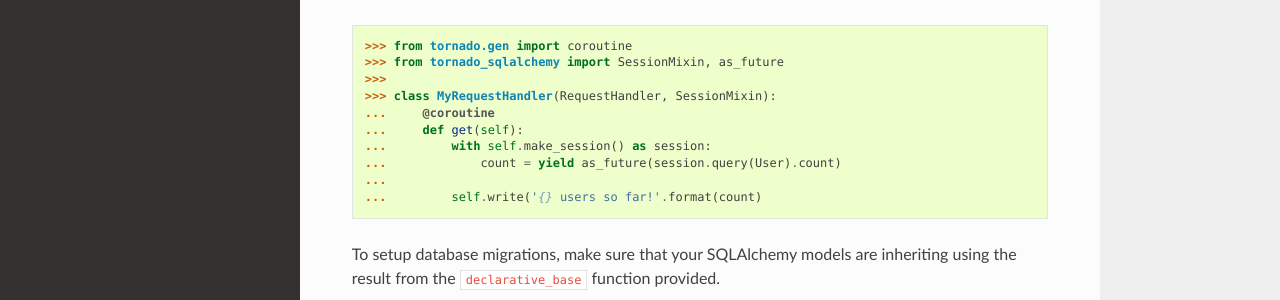
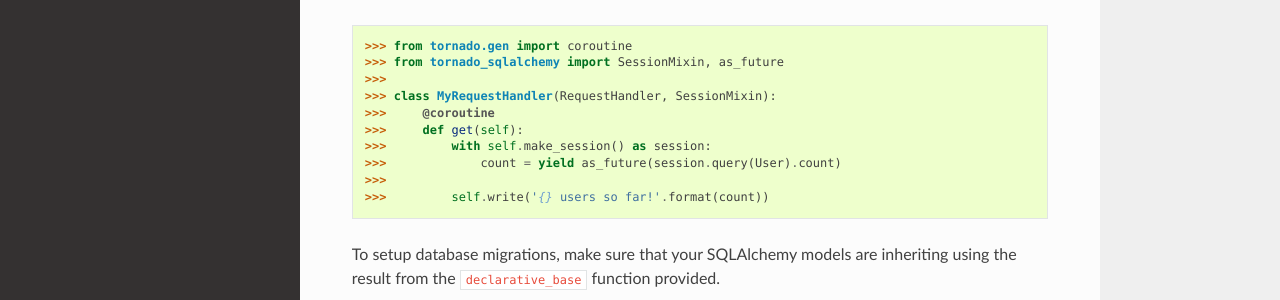
Before and after one commit to siddhantgoel/tornado-sqlalchemy, a Sphinx documentation site: the page built from docs/index.rst, in a window 1280 px wide and 900 px high, scrolled down 1709 px. Shown: the part 197-497 px from the top of the window. Built offline with Sphinx 7.4.7 and the Read the Docs theme 2.0.0, drawn with Linux system fonts in a browser that asks for light colours.

Commit message:
fix SyntaxError

```diff
--- a/docs/index.rst
+++ b/docs/index.rst
@@ -105,12 +105,12 @@
     >>> from tornado_sqlalchemy import SessionMixin, as_future
     >>>
     >>> class MyRequestHandler(RequestHandler, SessionMixin):
-    ...     @coroutine
-    ...     def get(self):
-    ...         with self.make_session() as session:
-    ...             count = yield as_future(session.query(User).count)
-    ...
-    ...         self.write('{} users so far!'.format(count)
+    >>>     @coroutine
+    >>>     def get(self):
+    >>>         with self.make_session() as session:
+    >>>             count = yield as_future(session.query(User).count)
+    >>>
+    >>>         self.write('{} users so far!'.format(count))
 
 To setup database migrations, make sure that your SQLAlchemy models are
 inheriting using the result from the :code:`declarative_base` function provided.
```
